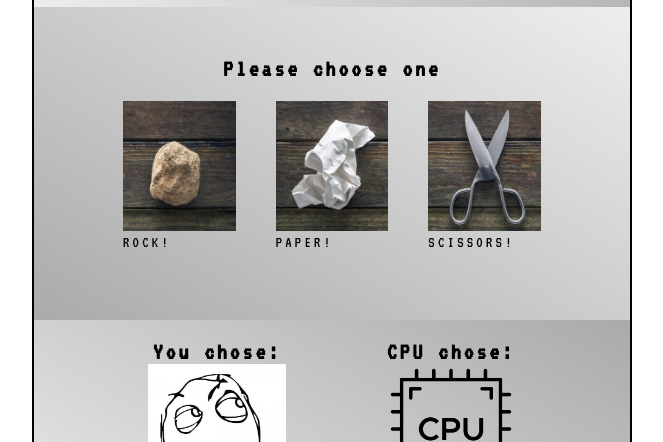
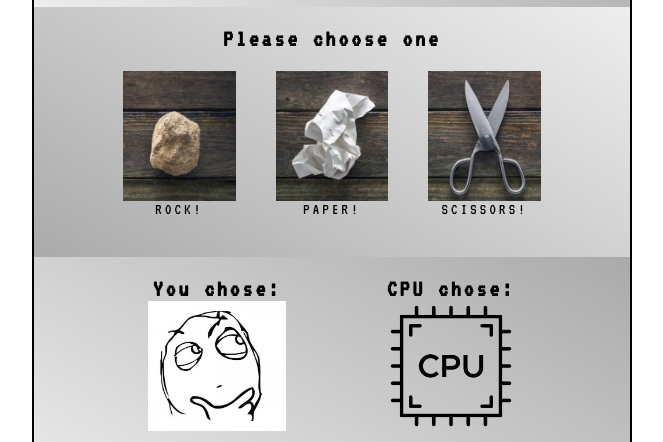
Before and after one commit to NeticDev/RockPapeScissa, a plain HTML site: page index.html in a window 1280 px wide. Shown: the part 95-537 px from the top of the page, without its empty margins (308-971 px from the left). Drawn offline with Linux system fonts and the light colour scheme.

Commit message:
minimal update

```diff
--- a/style.css
+++ b/style.css
@@ -52,19 +52,26 @@ img {
   flex-flow: column;
   align-items: center;
   padding: 40px;
+  padding-top: 20px;
   background: linear-gradient(30deg, #aaa, #eee);
 }
 
 .choose--img {
   display: flex;
   gap: 40px;
-  padding: 30px;
-  padding-top: 10px;
 }
 
 .sub-title {
-  padding: 10px;
+  margin-bottom: 20px;
   font-size: 24px;
+}
+
+.rock,
+.paper,
+.scissors {
+  display: flex;
+  flex-flow: column;
+  align-items: center;
 }
 
 /* PLAYERS */
```
